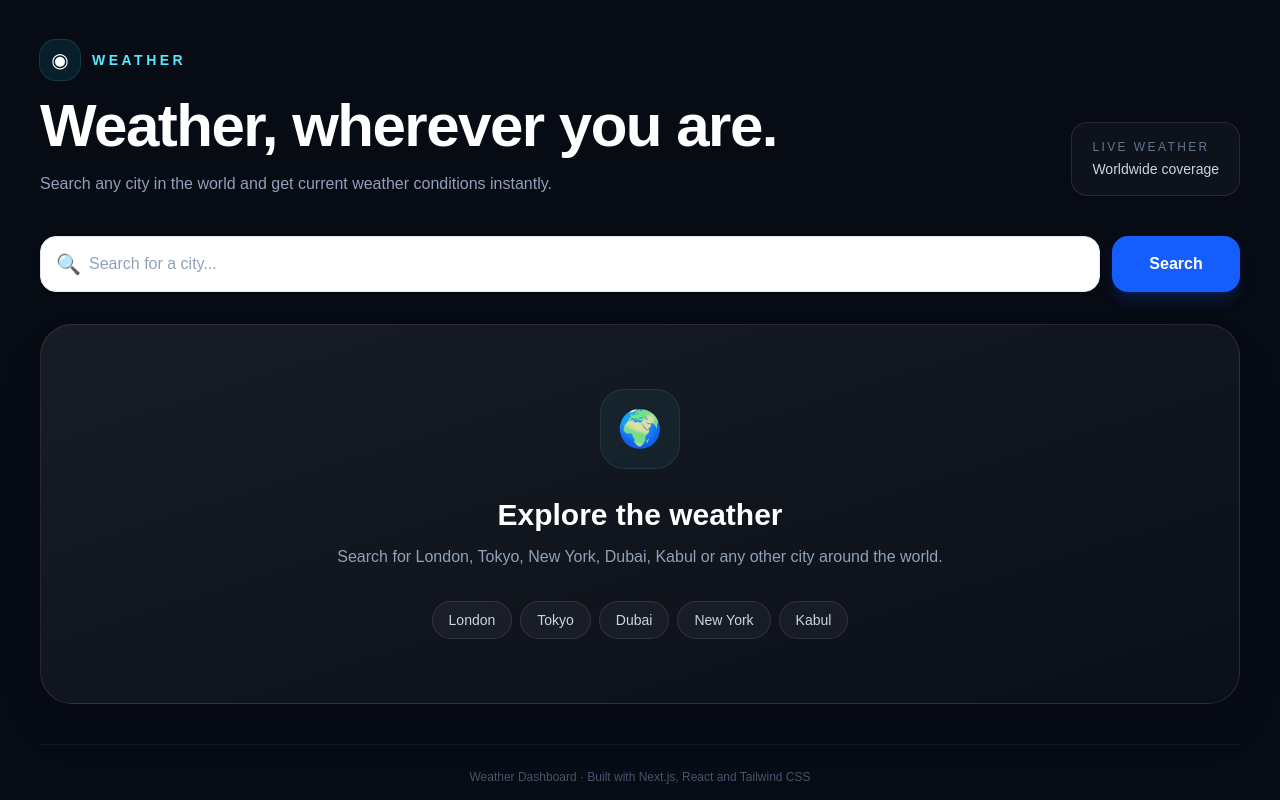
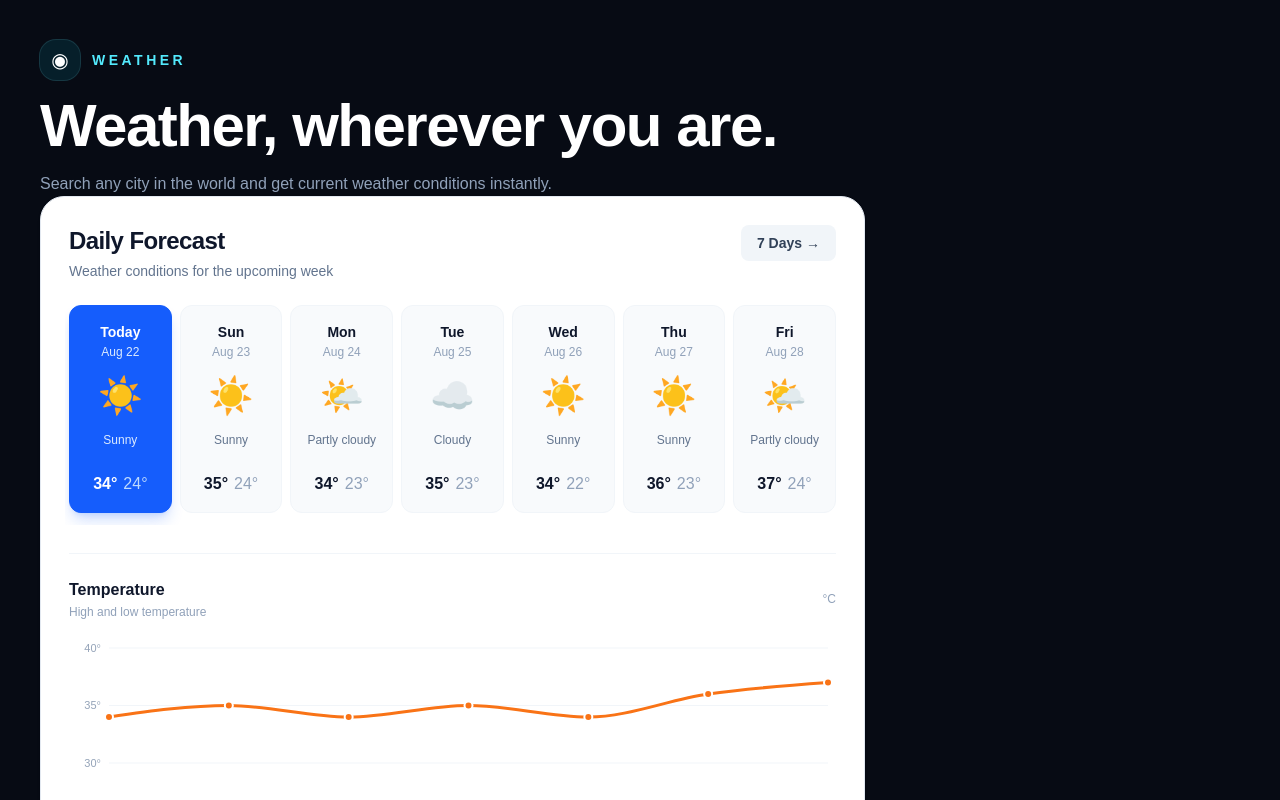
Before and after one commit to sohaehrari/my-app, a Next.js app: page / in a window 1280 px wide. Shown: the top 800 px of the page. Built offline with nearby package versions, Linux system fonts and the light colour scheme.

Commit message:
dailyforcast

```diff
--- a/app/page.jsx
+++ b/app/page.jsx
@@ -4,6 +4,9 @@ import { useState } from "react";
 import SearchBar from "@/components/Searchbar";
 import CurrentWeather from "@/components/CurrentWeather";
 import HourlyForcast from "@/components/HourlyForcast"
+import DailyForcast from "@/components/DailyForcast"
+
+
 
 export default function Home() {
   const [weather, setWeather] = useState(null);
@@ -59,6 +62,7 @@ export default function Home() {
               Search any city in the world and get current weather conditions
               instantly.
             </p>
+            <DailyForcast/>
           </div>
 
           <div className="hidden rounded-2xl border border-white/10 bg-white/[0.03] px-5 py-4 lg:block">
--- a/components/DailyForcast.jsx
+++ b/components/DailyForcast.jsx
@@ -0,0 +1,291 @@
+import React from "react";
+import {
+  ResponsiveContainer,
+  LineChart,
+  Line,
+  XAxis,
+  YAxis,
+  CartesianGrid,
+  Tooltip,
+} from "recharts"
+
+
+
+
+const forecast = [
+    {
+      day: "Today",
+      date: "Aug 22",
+      icon: "☀️",
+      condition: "Sunny",
+      high: 34,
+      low: 24,
+    },
+    {
+      day: "Sun",
+      date: "Aug 23",
+      icon: "☀️",
+      condition: "Sunny",
+      high: 35,
+      low: 24,
+    },
+    {
+      day: "Mon",
+      date: "Aug 24",
+      icon: "🌤️",
+      condition: "Partly cloudy",
+      high: 34,
+      low: 23,
+    },
+    {
+      day: "Tue",
+      date: "Aug 25",
+      icon: "☁️",
+      condition: "Cloudy",
+      high: 35,
+      low: 23,
+    },
+    {
+      day: "Wed",
+      date: "Aug 26",
+      icon: "☀️",
+      condition: "Sunny",
+      high: 34,
+      low: 22,
+    },
+    {
+      day: "Thu",
+      date: "Aug 27",
+      icon: "☀️",
+      condition: "Sunny",
+      high: 36,
+      low: 23,
+    },
+    {
+      day: "Fri",
+      date: "Aug 28",
+      icon: "🌤️",
+      condition: "Partly cloudy",
+      high: 37,
+      low: 24,
+    },
+  ];
+
+  export default function DailyForcast(){
+    return(
+        <section className="w-full rounded-2xl border border-slate-200 bg-white p-4 shadow-sm sm:rounded-3xl sm:p-6 lg:p-7">
+        {/* Header */}
+        <div className="mb-5 flex items-start justify-between gap-4 sm:mb-6">
+          <div>
+            <h2 className="text-lg font-bold tracking-tight text-slate-900 sm:text-xl lg:text-2xl">
+              Daily Forecast
+            </h2>
+
+            <p className="mt-1 text-xs text-slate-500 sm:text-sm">
+              Weather conditions for the upcoming week
+            </p>
+          </div>
+
+          <button
+            type="button"
+            className="shrink-0 rounded-lg bg-slate-100 px-3 py-2 text-xs font-semibold text-slate-700 transition hover:bg-slate-200 sm:px-4 sm:text-sm"
+          >
+            <span className="hidden sm:inline">7 Days </span>
+            <span>→</span>
+          </button>
+        </div>
+
+        {/* Forecast Cards */}
+        <div className="-mx-1 overflow-x-auto px-1 pb-3 scrollbar-thin">
+          <div className="flex min-w-max gap-2 sm:grid sm:min-w-0 sm:grid-cols-4 lg:grid-cols-7">
+            {forecast.map((item, index) => (
+              <div
+                key={item.day}
+                className={`
+                  group min-w-[108px] rounded-xl border p-3 text-center
+                  transition-all duration-200
+                  sm:min-w-0 sm:p-4
+                  ${
+                    index === 0
+                      ? "border-blue-600 bg-blue-600 text-white shadow-lg shadow-blue-600/20"
+                      : "border-slate-100 bg-slate-50 text-slate-900 hover:-translate-y-1 hover:border-blue-200 hover:bg-white hover:shadow-md"
+                  }
+                `}
+              >
+                {/* Day */}
+                <p className="text-xs font-bold sm:text-sm">
+                  {item.day}
+                </p>
+
+                <p
+                  className={`mt-0.5 text-[10px] sm:text-xs ${
+                    index === 0 ? "text-blue-100" : "text-slate-400"
+                  }`}
+                >
+                  {item.date}
+                </p>
+
+                {/* Icon */}
+                <div className="my-3 text-3xl sm:my-4 sm:text-4xl">
+                  {item.icon}
+                </div>
+
+                {/* Condition */}
+                <p
+                  className={`min-h-[28px] text-[10px] leading-4 sm:text-xs ${
+                    index === 0 ? "text-blue-100" : "text-slate-500"
+                  }`}
+                >
+                  {item.condition}
+                </p>
+
+                {/* Temperature */}
+                <div className="mt-3 flex items-center justify-center gap-1.5 text-sm sm:text-base">
+                  <span className="font-bold">
+                    {item.high}°
+                  </span>
+
+                  <span
+                    className={
+                      index === 0
+                        ? "text-blue-200"
+                        : "text-slate-400"
+                    }
+                  >
+                    {item.low}°
+                  </span>
+                </div>
+              </div>
+            ))}
+          </div>
+        </div>
+
+        {/* Temperature Chart */}
+        <div className="mt-5 border-t border-slate-100 pt-5 sm:mt-7 sm:pt-6">
+          <div className="mb-2 flex items-center justify-between">
+            <div>
+              <h3 className="text-sm font-semibold text-slate-900 sm:text-base">
+                Temperature
+              </h3>
+
+              <p className="mt-0.5 text-[11px] text-slate-400 sm:text-xs">
+                High and low temperature
+              </p>
+            </div>
+
+            <span className="text-xs font-medium text-slate-400">
+              °C
+            </span>
+          </div>
+
+          <div className="h-[220px] w-full sm:h-[260px] lg:h-[280px]">
+            <ResponsiveContainer width="100%" height="100%">
+              <LineChart
+                data={forecast}
+                margin={{
+                  top: 20,
+                  right: 8,
+                  left: -20,
+                  bottom: 0,
+                }}
+              >
+                <CartesianGrid
+                  stroke="#f1f5f9"
+                  strokeDasharray="0"
+                  vertical={false}
+                />
+
+                <XAxis
+                  dataKey="day"
+                  axisLine={false}
+                  tickLine={false}
+                  tick={{
+                    fill: "#64748b",
+                    fontSize: 11,
+                  }}
+                />
+
+                <YAxis
+                  domain={[20, 40]}
+                  axisLine={false}
+                  tickLine={false}
+                  tick={{
+                    fill: "#94a3b8",
+                    fontSize: 11,
+                  }}
+                  tickFormatter={(value) => `${value}°`}
+                />
+
+                <Tooltip
+                  cursor={{
+                    stroke: "#cbd5e1",
+                    strokeDasharray: "4 4",
+                  }}
+                  contentStyle={{
+                    border: "none",
+                    borderRadius: "12px",
+                    boxShadow:
+                      "0 10px 30px rgba(15,23,42,0.12)",
+                    fontSize: "12px",
+                  }}
+                  formatter={(value, name) => [
+                    `${value}°C`,
+                    name === "high" ? "High" : "Low",
+                  ]}
+                />
+
+                {/* High */}
+                <Line
+                  type="monotone"
+                  dataKey="high"
+                  stroke="#f97316"
+                  strokeWidth={3}
+                  dot={{
+                    r: 4,
+                    fill: "#f97316",
+                    stroke: "#fff",
+                    strokeWidth: 2,
+                  }}
+                  activeDot={{
+                    r: 6,
+                    strokeWidth: 0,
+                  }}
+                />
+
+                {/* Low */}
+                <Line
+                  type="monotone"
+                  dataKey="low"
+                  stroke="#38bdf8"
+                  strokeWidth={3}
+                  dot={{
+                    r: 4,
+                    fill: "#38bdf8",
+                    stroke: "#fff",
+                    strokeWidth: 2,
+                  }}
+                  activeDot={{
+                    r: 6,
+                    strokeWidth: 0,
+                  }}
+                />
+              </LineChart>
+            </ResponsiveContainer>
+          </div>
+
+          {/* Legend */}
+          <div className="mt-2 flex justify-center gap-5 text-[11px] text-slate-500 sm:text-xs">
+            <div className="flex items-center gap-1.5">
+              <span className="h-2 w-2 rounded-full bg-orange-500" />
+              High
+            </div>
+
+            <div className="flex items-center gap-1.5">
+              <span className="h-2 w-2 rounded-full bg-sky-400" />
+              Low
+            </div>
+          </div>
+        </div>
+      </section>
+    )
+  }
--- a/package.json
+++ b/package.json
@@ -12,7 +12,8 @@
     "next": "16.3.1",
     "postcss": "^8.5.26",
     "react": "19.2.8",
-    "react-dom": "19.2.8"
+    "react-dom": "19.2.8",
+    "recharts": "^3.10.1"
   },
   "devDependencies": {
     "@tailwindcss/postcss": "^4.3.3",
```
Also changed, not shown: 1 other file (tests, documents, lock files or other folders).
